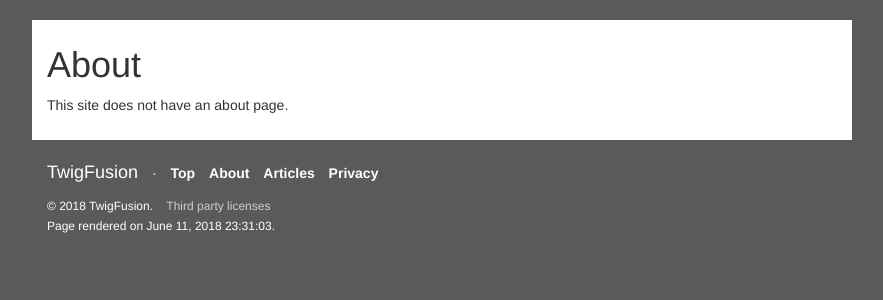
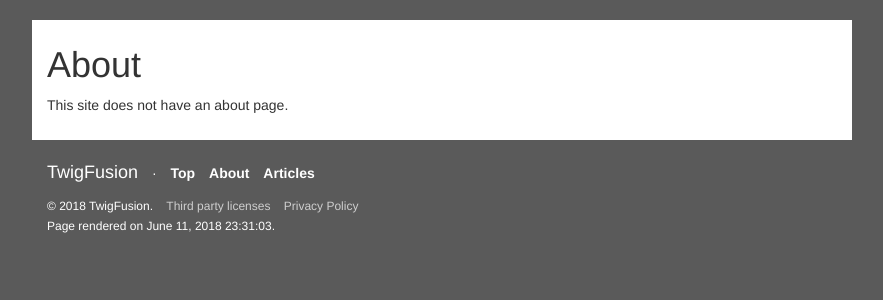
Before and after one commit to StaticallyTypedRice/binarytwig.com, a Django app: template src/apps/about/templates/about.html in a window 1280 px wide. Shown: the part 50-350 px from the top of the page, without its empty margins (198-1081 px from the left). Run offline with Django 3.2, Linux system fonts and the light colour scheme; the template is opened without the code that fills it, so the values that code supplies are empty; some libraries are stand-ins or nearby versions.

Commit message:
Move the privacy policy link from the footer navbar to the footer text.

```diff
--- a/src/templates/base/footer.html
+++ b/src/templates/base/footer.html
@@ -6,12 +6,12 @@
         <li><a href="javascript:window.scrollTo(0, 0)">Top</a></li>
         <li><a href="{% url 'about' %}">About</a></li>
         <li><a href="{% url 'article_list' %}">Articles</a></li>
-        <li><a href="{% url 'privacy_policy' %}">Privacy</a></li>
     </ul>
 
     <span>
         <span>&copy; 2018 TwigFusion.</span>
         <a href="{% url 'third_party_licenses' %}" class="footer-text-separator">Third party licenses</a>
+        <a class="footer-text-separator" href="{% url 'privacy_policy' %}">Privacy Policy</a>
     </span>
     <br />
     <span>
```
